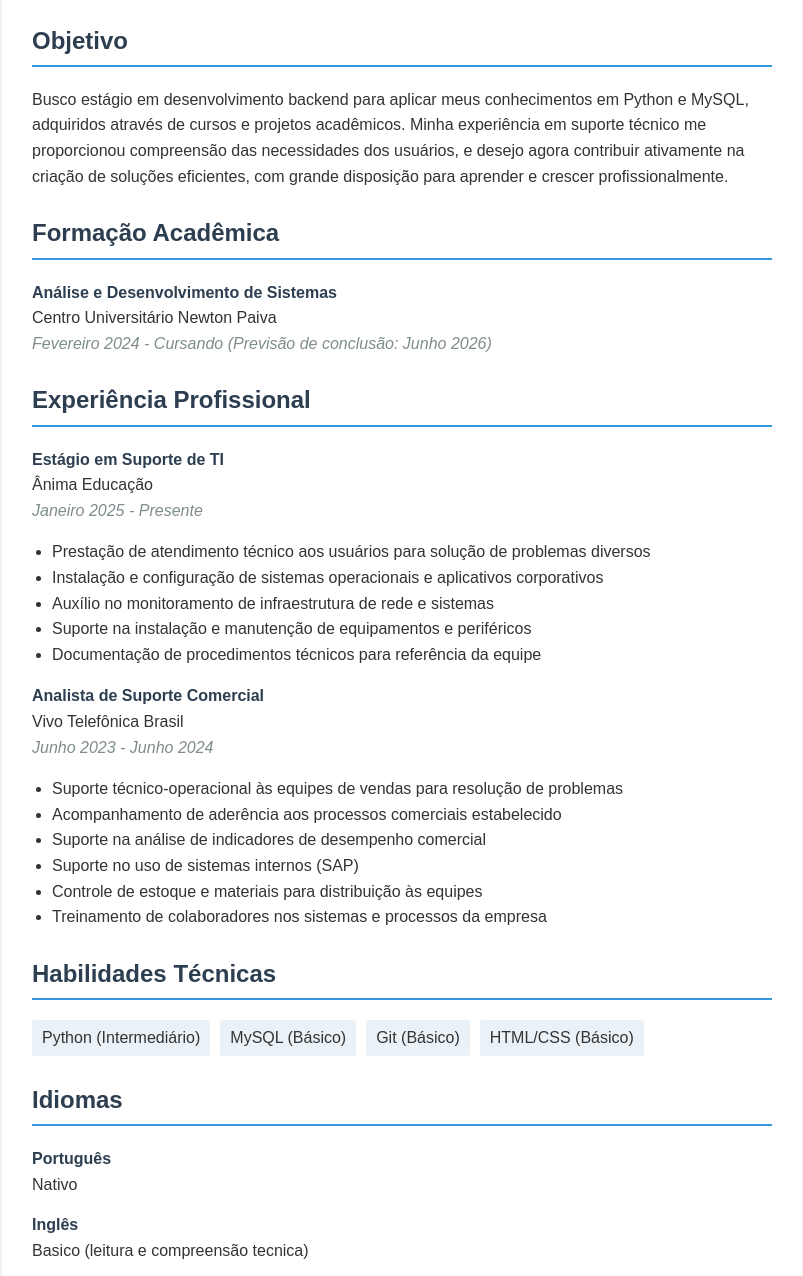
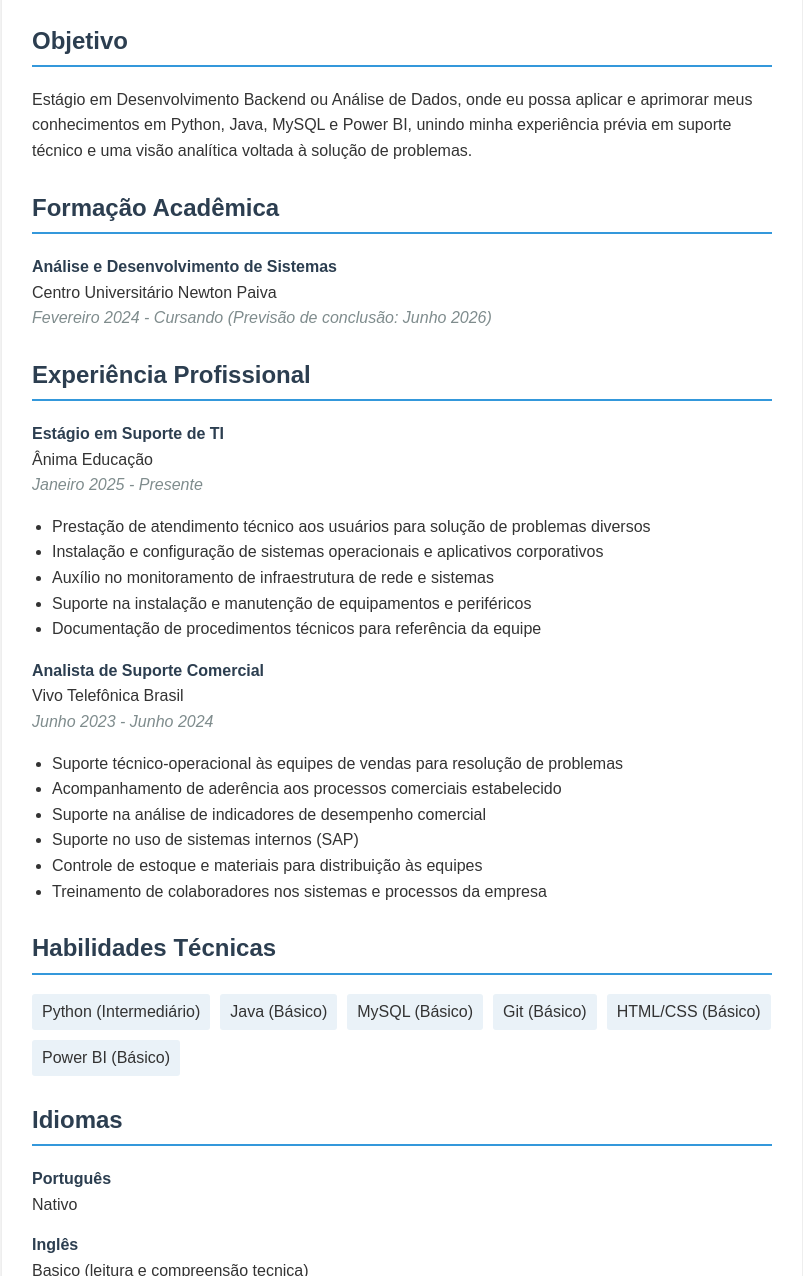
Before and after one commit to jrtaguiar/pedro-arizio-cv, a plain HTML site: page index.html in a window 1280 px wide. Shown: the part 305-1581 px from the top of the page, without its empty margins (238-1041 px from the left). Drawn offline with Linux system fonts and the light colour scheme.

Commit message:
Update personal statement and skills in index.html

```diff
--- a/index.html
+++ b/index.html
@@ -129,7 +129,7 @@
 
         <section class="section">
             <h2>Objetivo</h2>
-            <p>Busco estágio em desenvolvimento backend para aplicar meus conhecimentos em Python e MySQL, adquiridos através de cursos e projetos acadêmicos. Minha experiência em suporte técnico me proporcionou compreensão das necessidades dos usuários, e desejo agora contribuir ativamente na criação de soluções eficientes, com grande disposição para aprender e crescer profissionalmente.</p>
+            <p>Estágio em Desenvolvimento Backend ou Análise de Dados, onde eu possa aplicar e aprimorar meus conhecimentos em Python, Java, MySQL e Power BI, unindo minha experiência prévia em suporte técnico e uma visão analítica voltada à solução de problemas.</p>
         </section>
 
         <section class="section">
@@ -174,9 +174,11 @@
             <h2>Habilidades Técnicas</h2>
             <div class="skills-list">
                 <span class="skill">Python (Intermediário)</span>
+                <span class="skill">Java (Básico)</span>
                 <span class="skill">MySQL (Básico)</span>
                 <span class="skill">Git (Básico)</span>
                 <span class="skill">HTML/CSS (Básico)</span>
+                <span class="skill">Power BI (Básico)</span>
             </div>
         </section>
 
```
